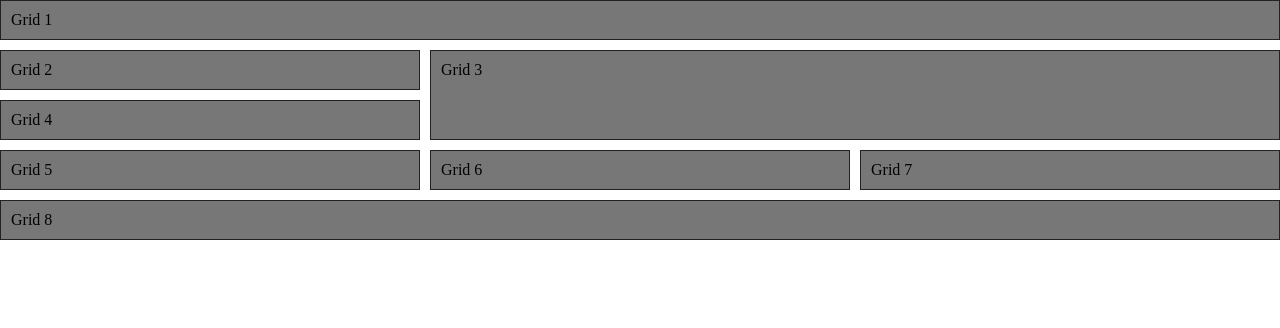
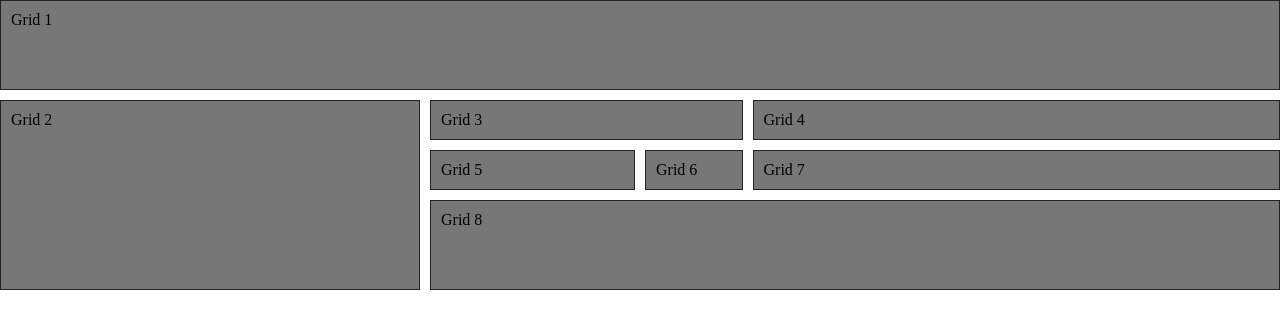
Before and after one commit to yahyamallak/CssGrid, a plain HTML site: page CSS Grid 3/index.html in a window 1280 px wide. Drawn offline with Linux system fonts and the light colour scheme.

Commit message:
css grid 3

```diff
--- a/CSS Grid 2/index.html
+++ b/CSS Grid 3/index.html
@@ -5,7 +5,7 @@
     <meta http-equiv="X-UA-Compatible" content="IE=edge">
     <meta name="viewport" content="width=device-width, initial-scale=1.0">
     <link rel="stylesheet" href="style.css">
-    <title>CSS Grid 1</title>
+    <title>CSS Grid 3</title>
 </head>
 <body>
     <div class="container">
--- /dev/null
+++ b/CSS Grid 3/style.css
@@ -0,0 +1,55 @@
+* {
+    margin: 0;
+    padding: 0;
+    box-sizing: border-box;
+  }
+
+  .container {
+    display: grid;
+    grid-template-columns: repeat(12, 1fr);
+    grid-template-rows: repeat(6, 1fr);
+    grid-gap: 10px;
+  }
+
+  .grid1 {
+    grid-column-start: 1;
+    grid-column-end: -1;
+    grid-row-start: 1;
+    grid-row-end: 3;
+  }
+
+  .grid2 {
+    grid-column: 1 / 5;
+    grid-row: 3 / 7;
+  }
+
+  .grid3 {
+    grid-column: 5 / 8;
+  }
+
+  .grid4 {
+    grid-column: 8 / -1;
+  }
+
+  .grid5 {
+    grid-column: 5 / 7;
+  }
+
+  .grid6 {
+    grid-column: span 1;
+  }
+
+  .grid7 {
+    grid-column: span 5;
+  }
+
+  .grid8 {
+    grid-column: span 8;
+    grid-row: span 2;
+  }
+
+  .grid {
+    background-color: #777;
+    padding: 10px;
+    border: 1px solid #222;
+  }
```
